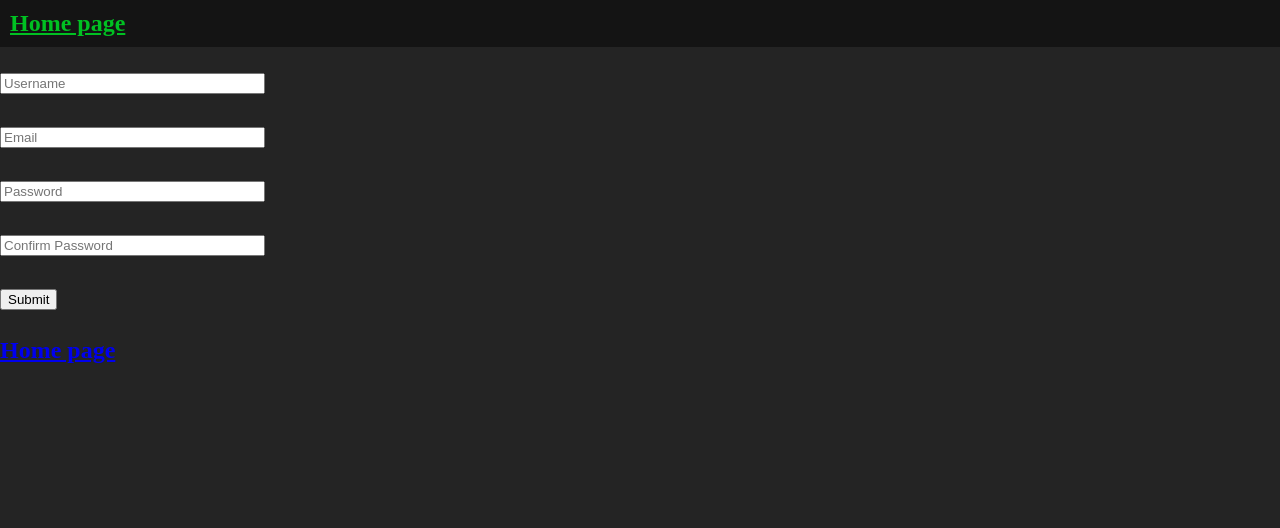
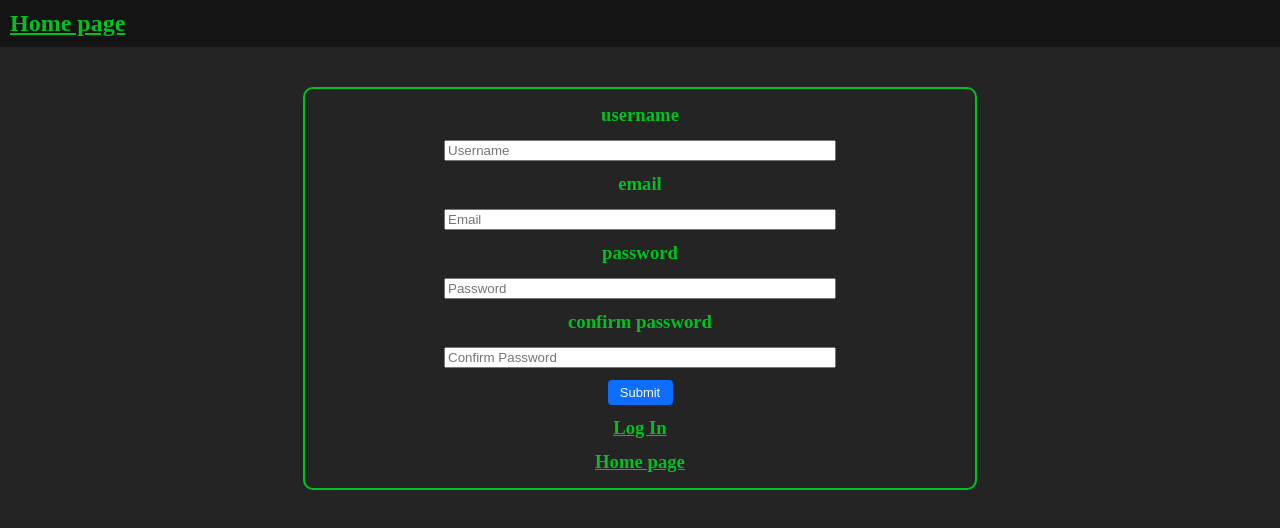
Before and after one commit to Learningstuff98/hacking-minigame, a React (Vite) app: page /sign-up in a window 1280 px wide. Shown: the top 528 px of the page. Built offline with nearby package versions, Linux system fonts and the light colour scheme.

Commit message:
Added some styling to the sign up form

```diff
--- a/src/App.css
+++ b/src/App.css
@@ -15,6 +15,7 @@ body {
   margin: auto;
   text-align: center;
   margin-top: 40px;
+  padding: 15px;
 }
 
 .link-spacing {
@@ -26,3 +27,26 @@ body {
   cursor: pointer;
   display: inline-block;
 }
+
+.form-element-spacing {
+  margin: 12px;
+}
+
+.form-input-style {
+  width: 30vw;
+}
+
+.form-button {
+  background-color: #0d6efd;
+  border: none;
+  cursor: pointer;
+  border-radius: 4px;
+  font-size: 13px;
+  color: white;
+  padding: 5px;
+  width: 65px;
+}
+
+.form-button:hover {
+  background-color: #0046af;
+}
--- a/src/routes/sign-up.jsx
+++ b/src/routes/sign-up.jsx
@@ -11,16 +11,13 @@ function SignUp(props) {
   const handleSubmit = (e) => {
     e.preventDefault();
     if(usernameInput.length > 0) {
-      props.setUser({
+      const user = {
         username: usernameInput,
         email: emailInput,
         password: passwordInput
-      });
-      props.setLoggedInUser({
-        username: usernameInput,
-        email: emailInput,
-        password: passwordInput
-      });
+      };
+      props.setUser(user);
+      props.setLoggedInUser(user);
       navigate('/');
     } else {
       alert("Input can't be blank");
@@ -31,7 +28,7 @@ function SignUp(props) {
     return <input
       type="text"
       placeholder="Username"
-      size="30"
+      className="form-input-style"
       value={usernameInput}
       onChange={e => setUsernameInput(e.target.value)}
     />
@@ -41,7 +38,7 @@ function SignUp(props) {
     return <input
       type="text"
       placeholder="Email"
-      size="30"
+      className="form-input-style"
       value={emailInput}
       onChange={e => setEmailInput(e.target.value)}
     />
@@ -51,7 +48,7 @@ function SignUp(props) {
     return <input
       type="text"
       placeholder="Password"
-      size="30"
+      className="form-input-style"
       value={passwordInput}
       onChange={e => setPasswordInput(e.target.value)}
     />
@@ -61,7 +58,7 @@ function SignUp(props) {
     return <input
       type="text"
       placeholder="Confirm Password"
-      size="30"
+      className="form-input-style"
       value={confirmPaswordInput}
       onChange={e => setConfirmPasswordInput(e.target.value)}
     />
@@ -71,25 +68,26 @@ function SignUp(props) {
     return <input
       type="submit"
       value="Submit"
+      className="form-button"
     />
   };
 
   if(!props.loggedInUser) {
-    return <h2>
+    return <h3 className="box">
       <form onSubmit={handleSubmit}>
-        {usernameInputElement()}
-        <br/><br/>
-        {emailInputElement()}
-        <br/><br/>
-        {passwordInputElement()}
-        <br/><br/>
-        {confirmPasswordElement()}
-        <br/><br/>
-        {submitButton()}
-        <br/><br/>
-        <div><Link to={'/'}>Home page</Link></div>
+        <div className="green">username</div>
+        <div className="form-element-spacing">{usernameInputElement()}</div>
+        <div className="green">email</div>
+        <div className="form-element-spacing">{emailInputElement()}</div>
+        <div className="green">password</div>
+        <div className="form-element-spacing">{passwordInputElement()}</div>
+        <div className="green">confirm password</div>
+        <div className="form-element-spacing">{confirmPasswordElement()}</div>
+        <div className="form-element-spacing">{submitButton()}</div>
+        <div className="form-element-spacing"><Link className="green" to={'/log-in'}>Log In</Link></div>
+        <div><Link className="green" to={'/'}>Home page</Link></div>
       </form>
-    </h2>
+    </h3>
   } else {
     return <h2 className="green">
       A user is already logged in.
```
